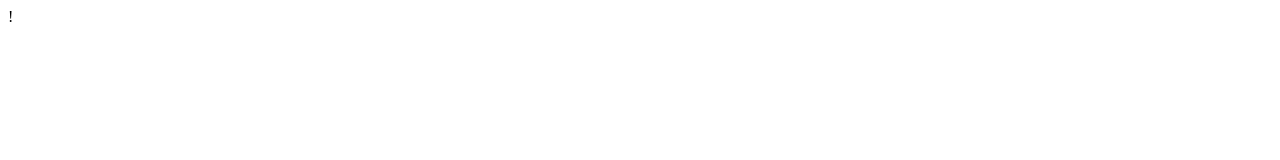
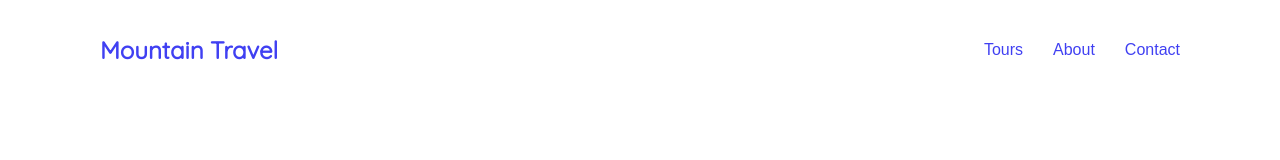
Before and after one commit to nplayfair/mountain_travel, a plain HTML site: page index.html in a window 1280 px wide. Drawn offline with Linux system fonts and the light colour scheme; files that its build step writes are made by us from their sources.

Commit message:
header styles

```diff
--- a/assets/css/styles.css
+++ b/assets/css/styles.css
@@ -0,0 +1,53 @@
+* {
+  margin: 0;
+  padding: 0;
+  box-sizing: border-box;
+}
+
+html {
+  font: normal 16px sans-serif;
+  color: #555;
+}
+
+nav {
+  list-style: none;
+}
+
+a {
+  text-decoration: none;
+  opacity: 0.75;
+}
+
+a:hover {
+  opacity: 1.0;
+}
+
+/* Header */
+
+header {
+  display: flex;
+  justify-content: space-between;
+  align-items: center;
+  padding: 35px 100px 0;
+  opacity: 0;
+  animation: 1s fadein 0.5s forwards;
+}
+
+@keyframes fadein {
+  100% {
+    opacity: 1.0;
+  }
+}
+
+header h2 {
+  font-family: "Quicksand", sans-serif;
+}
+
+header nav {
+  display: flex;
+  margin-right: -15px;
+}
+
+header nav li {
+  margin: 0 15px;
+}
--- a/index.html
+++ b/index.html
@@ -1,4 +1,4 @@
-!<!DOCTYPE html>
+<!DOCTYPE html>
 <html lang="en" dir="ltr">
   <head>
     <meta charset="utf-8">
@@ -6,9 +6,16 @@
     <title>Mountain Travel</title>
     <link href="https://fonts.googleapis.com/css?family=Open+Sans|Quicksand"
       rel="stylesheet">
-    <link rel="stylesheet" href="/css/styles.css">
+    <link rel="stylesheet" href="/assets/css/styles.css">
   </head>
   <body>
-
+    <header>
+      <h2><a href="#">Mountain Travel</a></h2>
+      <nav>
+        <li><a href="#">Tours</a></li>
+        <li><a href="#">About</a></li>
+        <li><a href="#">Contact</a></li>
+      </nav>
+    </header>
   </body>
 </html>
```
